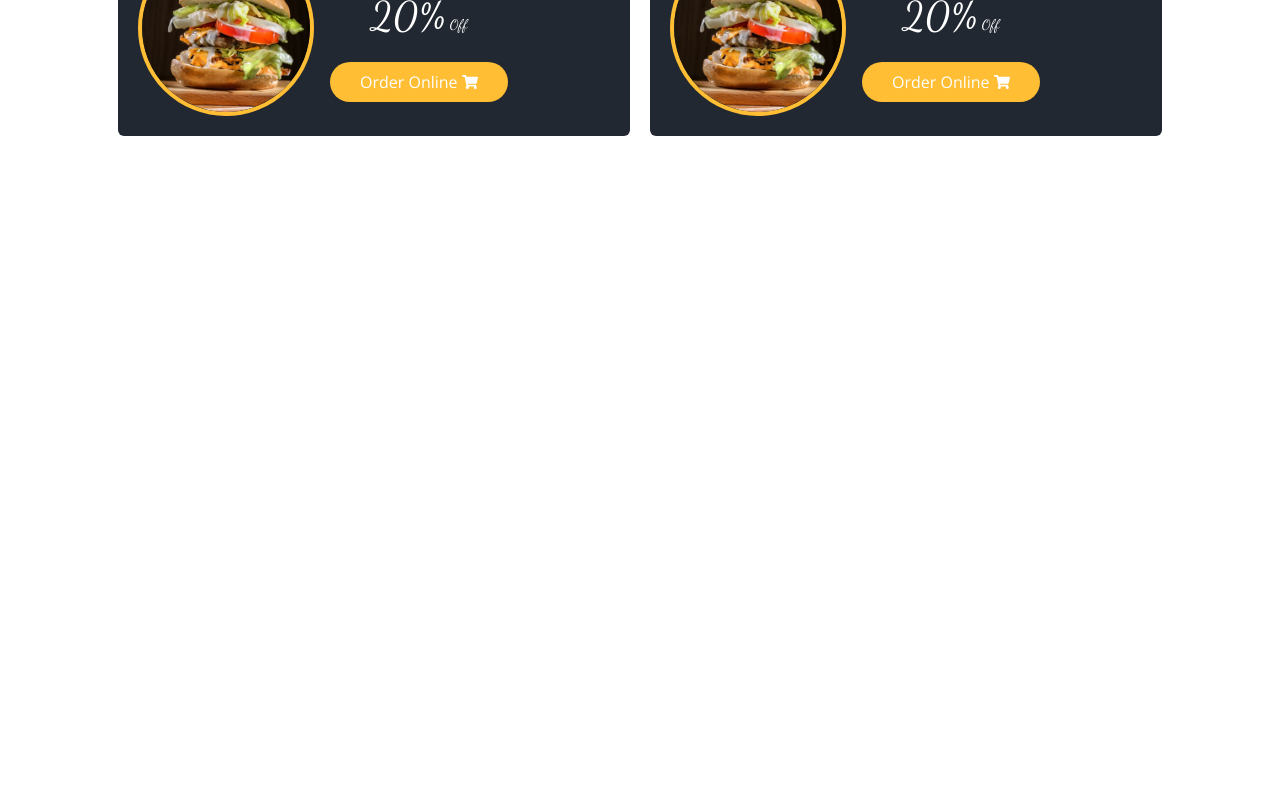
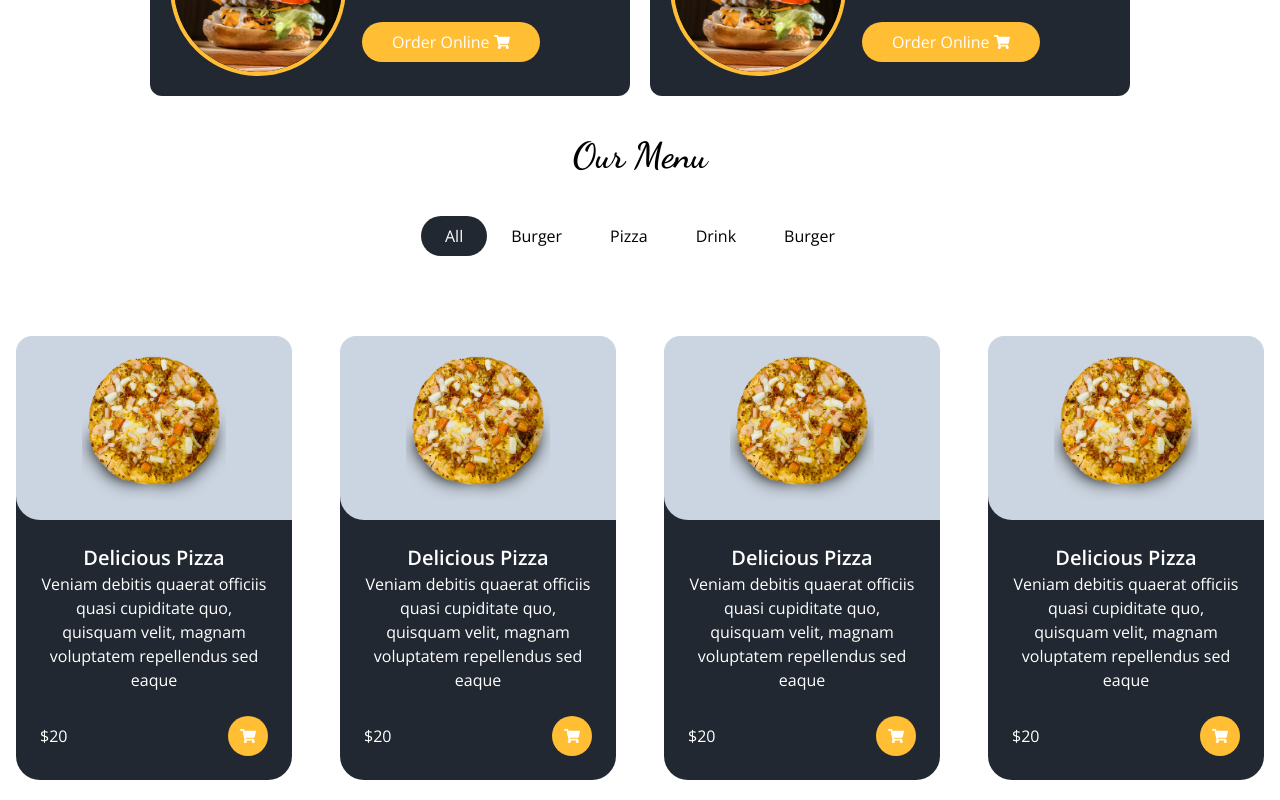
Before and after one commit to mehmetulker/food-order-next.js-project, a Next.js app: page / in a window 1280 px wide. Shown: the part 960-1760 px from the top of the page. Before the commit the page ends 1176 px from the top, so only its background shows below. Built offline with nearby package versions, Linux system fonts and the light colour scheme.

Commit message:
feat(Menu, MenuItem) add Menu, MenuItem component

```diff
--- a/app/page.js
+++ b/app/page.js
@@ -1,11 +1,13 @@
 import Carousel from "@/components/ui/Carousel";
 import Campaigns from "@/components/ui/Campaigns";
+import Menu from "@/components/product/Menu";
 
 export default function Home() {
   return (
     <div className="text-center">
       <Carousel />
       <Campaigns />
+      <Menu />
     </div>
   );
 }
--- /dev/null
+++ b/components/product/Menu.jsx
@@ -0,0 +1,31 @@
+import Title from "../ui/Title";
+import MenuItem from "./MenuItem";
+
+function Menu() {
+  return (
+    <div className="container mx-auto ">
+      <div className="flex flex-col items-center mb-16">
+        <Title addClass="text-4xl">Our Menu</Title>
+        <div className="mt-10 gap-3">
+          <button className=" px-6 py-2 bg-secondary rounded-3xl text-white ">
+            All
+          </button>
+          <button className=" px-6 py-2rounded-3xl  ">Burger</button>
+          <button className=" px-6 py-2rounded-3xl  ">Pizza</button>
+          <button className=" px-6 py-2rounded-3xl  ">Drink</button>
+          <button className=" px-6 py-2rounded-3xl  ">Burger</button>
+        </div>
+      </div>
+      <div className="mt-8 grid grid-cols-1 sm:grid-cols-2 md:grid-cols-3 lg:grid-cols-4 gap-4">
+        <MenuItem />
+        <MenuItem />
+        <MenuItem />
+        <MenuItem />
+        <MenuItem />
+        <MenuItem />
+      </div>
+    </div>
+  );
+}
+
+export default Menu;
--- /dev/null
+++ b/components/product/MenuItem.jsx
@@ -0,0 +1,28 @@
+import Image from "next/image";
+import { FaShoppingCart } from "react-icons/fa";
+function MenuItem() {
+  return (
+    <div className="bg-secondary rounded-3xl m-4 ">
+      <div className=" bg-slate-300 w-full flex justify-center items-center rounded-bl-3xl rounded-tl-2xl  rounded-tr-2xl p-5 m-0">
+        <div className="relative w-36 h-36 hover:scale-110 duration-300 ">
+          <Image src="/images/f1.png" layout="fill" alt="" />
+        </div>
+      </div>
+      <div className="text-white m-4 p-2">
+        <h4 className="text-xl font-semibold">Delicious Pizza</h4>
+        <p className="text-base">
+          Veniam debitis quaerat officiis quasi cupiditate quo, quisquam velit,
+          magnam voluptatem repellendus sed eaque
+        </p>
+        <div className="flex justify-between items-center mt-6">
+          <span>$20</span>
+          <button className="flex items-center justify-center  bg-primary  w-10 h-10 rounded-full  p-2">
+            <FaShoppingCart />
+          </button>
+        </div>
+      </div>
+    </div>
+  );
+}
+
+export default MenuItem;
--- a/components/ui/Campaigns.jsx
+++ b/components/ui/Campaigns.jsx
@@ -4,8 +4,8 @@ import { FaShoppingCart } from "react-icons/fa";
 
 const CampaignsItem = () => {
   return (
-    <div className="bg-secondary flex items-center flex-row basis-[40%] rounded-md px-5 py-5 gap-4">
-      <div className="relative sm:w-44 sm:h-44  w-36 h-36 border-4  border-primary rounded-full  overflow-hidden">
+    <div className="bg-secondary flex flex-col sm:flex-row items-center basis-[40%] rounded-xl px-5 py-5 gap-4">
+      <div className="relative  w-44 h-44 border-4  border-primary rounded-full  overflow-hidden">
         <Image
           className="rounded-full transform  hover:scale-125 transition-all text-2xl"
           src="/images/01.jpg"
@@ -29,7 +29,7 @@ const CampaignsItem = () => {
 };
 function Campaigns() {
   return (
-    <div className="container  justify-center flex mx-auto py-20 gap-5  ">
+    <div className="container  justify-center flex flex-col sm:flex-row mx-auto p-10 gap-5  ">
       <CampaignsItem />
       <CampaignsItem />
     </div>
```
